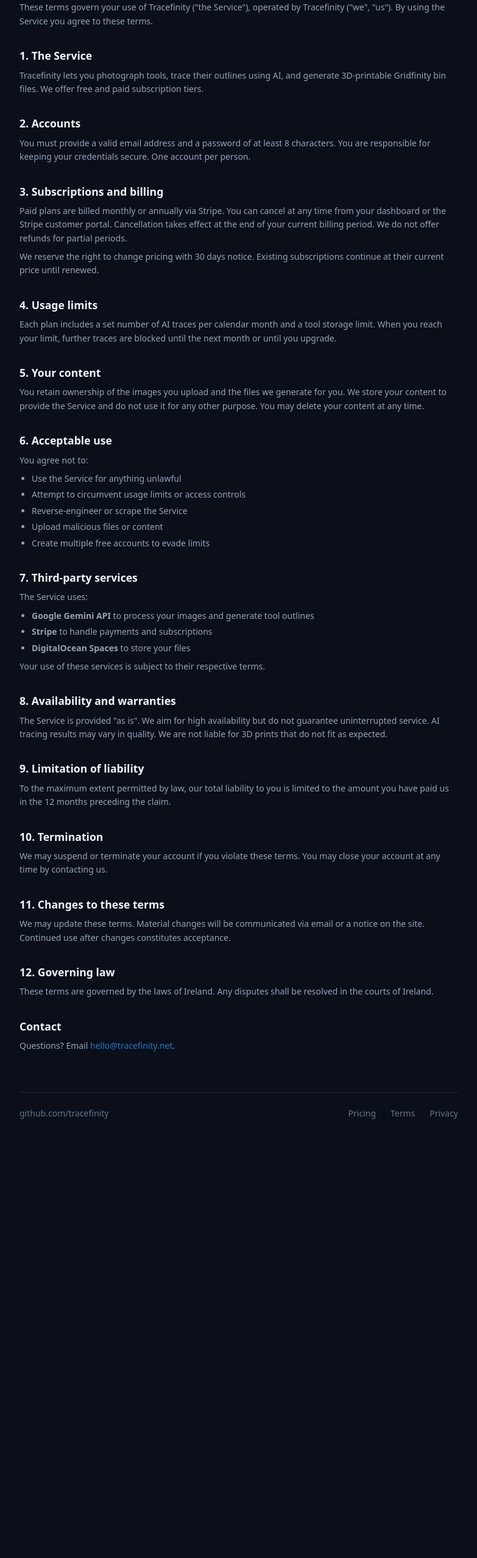
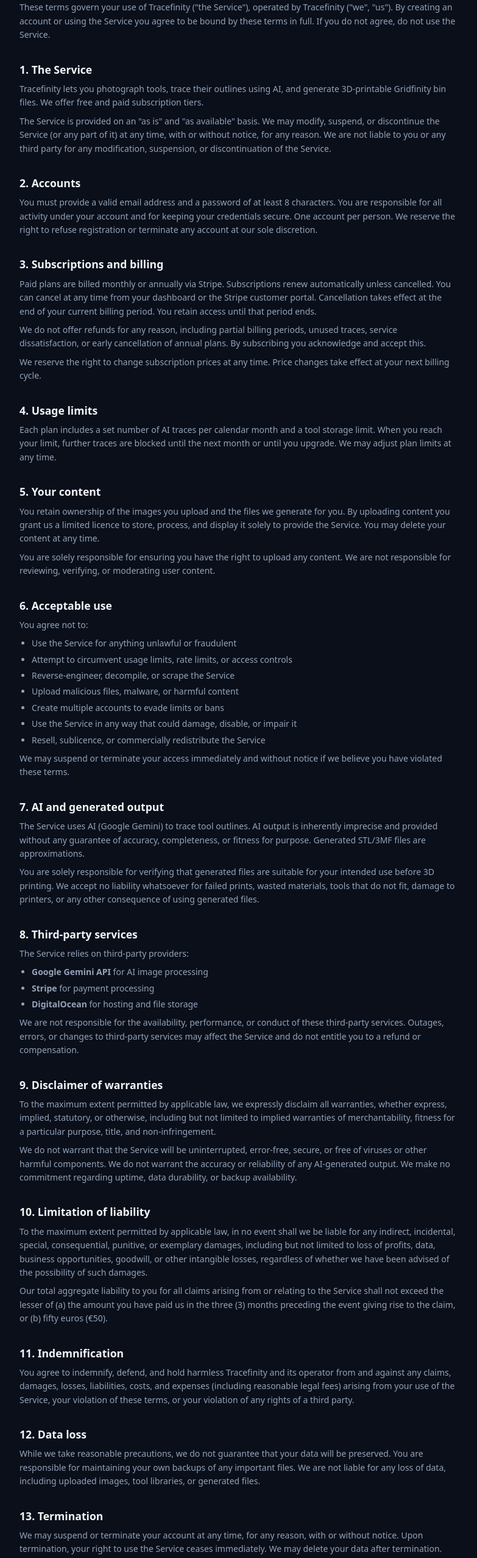
Before and after one commit to tracefinity/tracefinity.net, a Next.js app: page /terms in a window 1280 px wide. Shown: the part 234-2789 px from the top of the page at 61% size, without its empty margins (248-1031 px from the left). Before the commit the page ends 2094 px from the top, so only its background shows below. Built offline with nearby package versions, Linux system fonts and the light colour scheme; no server answers.

Commit message:
strengthen terms of service for solo operator protection

```diff
--- a/src/app/terms/page.tsx
+++ b/src/app/terms/page.tsx
@@ -14,7 +14,9 @@ export default function TermsPage() {
 
       <p>
         These terms govern your use of Tracefinity (&quot;the Service&quot;), operated by
-        Tracefinity (&quot;we&quot;, &quot;us&quot;). By using the Service you agree to these terms.
+        Tracefinity (&quot;we&quot;, &quot;us&quot;). By creating an account or using the
+        Service you agree to be bound by these terms in full. If you do not agree,
+        do not use the Service.
       </p>
 
       <h2>1. The Service</h2>
@@ -22,86 +24,188 @@ export default function TermsPage() {
         Tracefinity lets you photograph tools, trace their outlines using AI, and generate
         3D-printable Gridfinity bin files. We offer free and paid subscription tiers.
       </p>
+      <p>
+        The Service is provided on an &quot;as is&quot; and &quot;as available&quot; basis.
+        We may modify, suspend, or discontinue the Service (or any part of it) at any time,
+        with or without notice, for any reason. We are not liable to you or any third party
+        for any modification, suspension, or discontinuation of the Service.
+      </p>
 
       <h2>2. Accounts</h2>
       <p>
         You must provide a valid email address and a password of at least 8 characters.
-        You are responsible for keeping your credentials secure. One account per person.
+        You are responsible for all activity under your account and for keeping your
+        credentials secure. One account per person. We reserve the right to refuse
+        registration or terminate any account at our sole discretion.
       </p>
 
       <h2>3. Subscriptions and billing</h2>
       <p>
-        Paid plans are billed monthly or annually via Stripe. You can cancel at any time
-        from your dashboard or the Stripe customer portal. Cancellation takes effect at the
-        end of your current billing period. We do not offer refunds for partial periods.
+        Paid plans are billed monthly or annually via Stripe. Subscriptions renew
+        automatically unless cancelled. You can cancel at any time from your dashboard
+        or the Stripe customer portal. Cancellation takes effect at the end of your
+        current billing period. You retain access until that period ends.
       </p>
       <p>
-        We reserve the right to change pricing with 30 days notice. Existing subscriptions
-        continue at their current price until renewed.
+        We do not offer refunds for any reason, including partial billing periods,
+        unused traces, service dissatisfaction, or early cancellation of annual plans.
+        By subscribing you acknowledge and accept this.
+      </p>
+      <p>
+        We reserve the right to change subscription prices at any time. Price changes
+        take effect at your next billing cycle.
       </p>
 
       <h2>4. Usage limits</h2>
       <p>
         Each plan includes a set number of AI traces per calendar month and a tool storage
         limit. When you reach your limit, further traces are blocked until the next month or
-        until you upgrade.
+        until you upgrade. We may adjust plan limits at any time.
       </p>
 
       <h2>5. Your content</h2>
       <p>
         You retain ownership of the images you upload and the files we generate for you.
-        We store your content to provide the Service and do not use it for any other purpose.
-        You may delete your content at any time.
+        By uploading content you grant us a limited licence to store, process, and display
+        it solely to provide the Service. You may delete your content at any time.
+      </p>
+      <p>
+        You are solely responsible for ensuring you have the right to upload any content.
+        We are not responsible for reviewing, verifying, or moderating user content.
       </p>
 
       <h2>6. Acceptable use</h2>
       <p>You agree not to:</p>
       <ul>
-        <li>Use the Service for anything unlawful</li>
-        <li>Attempt to circumvent usage limits or access controls</li>
-        <li>Reverse-engineer or scrape the Service</li>
-        <li>Upload malicious files or content</li>
-        <li>Create multiple free accounts to evade limits</li>
+        <li>Use the Service for anything unlawful or fraudulent</li>
+        <li>Attempt to circumvent usage limits, rate limits, or access controls</li>
+        <li>Reverse-engineer, decompile, or scrape the Service</li>
+        <li>Upload malicious files, malware, or harmful content</li>
+        <li>Create multiple accounts to evade limits or bans</li>
+        <li>Use the Service in any way that could damage, disable, or impair it</li>
+        <li>Resell, sublicence, or commercially redistribute the Service</li>
       </ul>
-
-      <h2>7. Third-party services</h2>
-      <p>The Service uses:</p>
-      <ul>
-        <li><strong>Google Gemini API</strong> to process your images and generate tool outlines</li>
-        <li><strong>Stripe</strong> to handle payments and subscriptions</li>
-        <li><strong>DigitalOcean Spaces</strong> to store your files</li>
-      </ul>
-      <p>Your use of these services is subject to their respective terms.</p>
-
-      <h2>8. Availability and warranties</h2>
       <p>
-        The Service is provided &quot;as is&quot;. We aim for high availability but do not
-        guarantee uninterrupted service. AI tracing results may vary in quality.
-        We are not liable for 3D prints that do not fit as expected.
+        We may suspend or terminate your access immediately and without notice if we
+        believe you have violated these terms.
       </p>
 
-      <h2>9. Limitation of liability</h2>
+      <h2>7. AI and generated output</h2>
       <p>
-        To the maximum extent permitted by law, our total liability to you is limited to
-        the amount you have paid us in the 12 months preceding the claim.
+        The Service uses AI (Google Gemini) to trace tool outlines. AI output is
+        inherently imprecise and provided without any guarantee of accuracy, completeness,
+        or fitness for purpose. Generated STL/3MF files are approximations.
+      </p>
+      <p>
+        You are solely responsible for verifying that generated files are suitable for
+        your intended use before 3D printing. We accept no liability whatsoever for
+        failed prints, wasted materials, tools that do not fit, damage to printers, or
+        any other consequence of using generated files.
       </p>
 
-      <h2>10. Termination</h2>
+      <h2>8. Third-party services</h2>
+      <p>The Service relies on third-party providers:</p>
+      <ul>
+        <li><strong>Google Gemini API</strong> for AI image processing</li>
+        <li><strong>Stripe</strong> for payment processing</li>
+        <li><strong>DigitalOcean</strong> for hosting and file storage</li>
+      </ul>
       <p>
-        We may suspend or terminate your account if you violate these terms. You may close
-        your account at any time by contacting us.
+        We are not responsible for the availability, performance, or conduct of these
+        third-party services. Outages, errors, or changes to third-party services may
+        affect the Service and do not entitle you to a refund or compensation.
       </p>
 
-      <h2>11. Changes to these terms</h2>
+      <h2>9. Disclaimer of warranties</h2>
       <p>
-        We may update these terms. Material changes will be communicated via email or a
-        notice on the site. Continued use after changes constitutes acceptance.
+        To the maximum extent permitted by applicable law, we expressly disclaim all
+        warranties, whether express, implied, statutory, or otherwise, including but
+        not limited to implied warranties of merchantability, fitness for a particular
+        purpose, title, and non-infringement.
+      </p>
+      <p>
+        We do not warrant that the Service will be uninterrupted, error-free, secure,
+        or free of viruses or other harmful components. We do not warrant the accuracy
+        or reliability of any AI-generated output. We make no commitment regarding
+        uptime, data durability, or backup availability.
       </p>
 
-      <h2>12. Governing law</h2>
+      <h2>10. Limitation of liability</h2>
       <p>
-        These terms are governed by the laws of Ireland. Any disputes shall be resolved
-        in the courts of Ireland.
+        To the maximum extent permitted by applicable law, in no event shall we be
+        liable for any indirect, incidental, special, consequential, punitive, or
+        exemplary damages, including but not limited to loss of profits, data, business
+        opportunities, goodwill, or other intangible losses, regardless of whether we
+        have been advised of the possibility of such damages.
+      </p>
+      <p>
+        Our total aggregate liability to you for all claims arising from or relating to
+        the Service shall not exceed the lesser of (a) the amount you have paid us in
+        the three (3) months preceding the event giving rise to the claim, or
+        (b) fifty euros (&euro;50).
+      </p>
+
+      <h2>11. Indemnification</h2>
+      <p>
+        You agree to indemnify, defend, and hold harmless Tracefinity and its operator
+        from and against any claims, damages, losses, liabilities, costs, and expenses
+        (including reasonable legal fees) arising from your use of the Service, your
+        violation of these terms, or your violation of any rights of a third party.
+      </p>
+
+      <h2>12. Data loss</h2>
+      <p>
+        While we take reasonable precautions, we do not guarantee that your data will be
+        preserved. You are responsible for maintaining your own backups of any important
+        files. We are not liable for any loss of data, including uploaded images, tool
+        libraries, or generated files.
+      </p>
+
+      <h2>13. Termination</h2>
+      <p>
+        We may suspend or terminate your account at any time, for any reason, with or
+        without notice. Upon termination, your right to use the Service ceases immediately.
+        We may delete your data after termination. You may close your account at any time
+        by contacting us.
+      </p>
+      <p>
+        Sections 9 (Disclaimer of warranties), 10 (Limitation of liability), 11
+        (Indemnification), and 12 (Data loss) survive termination.
+      </p>
+
+      <h2>14. Force majeure</h2>
+      <p>
+        We are not liable for any failure or delay in performance due to causes beyond
+        our reasonable control, including but not limited to acts of God, natural disasters,
+        pandemic, war, terrorism, labour disputes, power failures, internet or
+        telecommunications failures, government actions, or third-party service outages.
+      </p>
+
+      <h2>15. Changes to these terms</h2>
+      <p>
+        We may update these terms at any time. Changes are effective immediately upon
+        posting. Continued use of the Service after changes constitutes acceptance of
+        the revised terms. It is your responsibility to review these terms periodically.
+      </p>
+
+      <h2>16. Severability</h2>
+      <p>
+        If any provision of these terms is found to be unenforceable or invalid, that
+        provision shall be limited or eliminated to the minimum extent necessary, and
+        the remaining provisions shall remain in full force and effect.
+      </p>
+
+      <h2>17. Entire agreement</h2>
+      <p>
+        These terms, together with our Privacy Policy, constitute the entire agreement
+        between you and Tracefinity regarding the Service and supersede all prior
+        agreements and understandings.
+      </p>
+
+      <h2>18. Governing law</h2>
+      <p>
+        These terms are governed by the laws of Ireland. Any disputes shall be subject
+        to the exclusive jurisdiction of the courts of Ireland.
       </p>
 
       <h2>Contact</h2>
```
